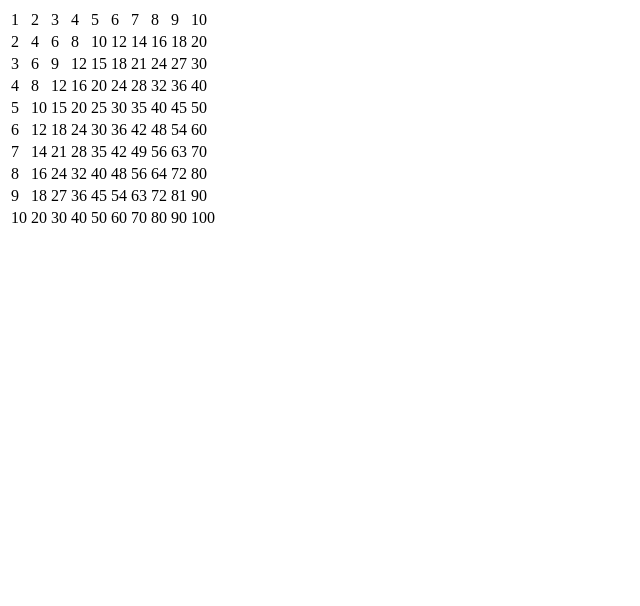
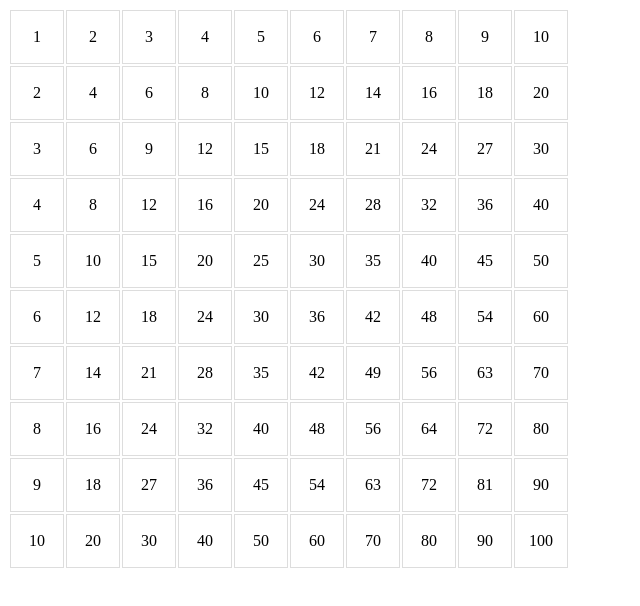
Before and after one commit to caraf/multiplicationTable, a plain HTML site: page index.html in a window 1280 px wide. Shown: the whole page, without its empty margins (0-640 px from the left). Drawn offline with nearby package versions, Linux system fonts and the light colour scheme.

Commit message:
Adding css

```diff
--- a/index.html
+++ b/index.html
@@ -4,6 +4,7 @@
     <meta charset="UTF-8">
     <title>Multiplication Table</title>
     <script src="https://ajax.googleapis.com/ajax/libs/angularjs/1.3.10/angular.min.js" type="text/javascript"></script>
+    <link href="style.css" rel="stylesheet">
   </head>
 
   <body class="body">
--- /dev/null
+++ b/style.css
@@ -0,0 +1,7 @@
+td {
+  border:1px solid #ddd;
+  width:50px;
+  height:50px;
+  text-align:center;
+  vertical-align:middle;
+}
```
